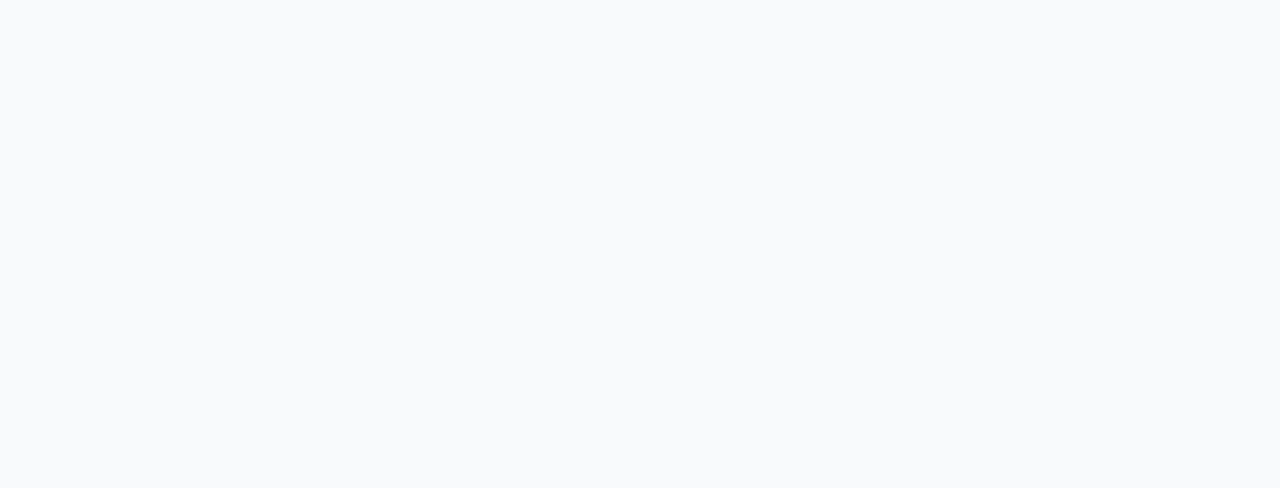
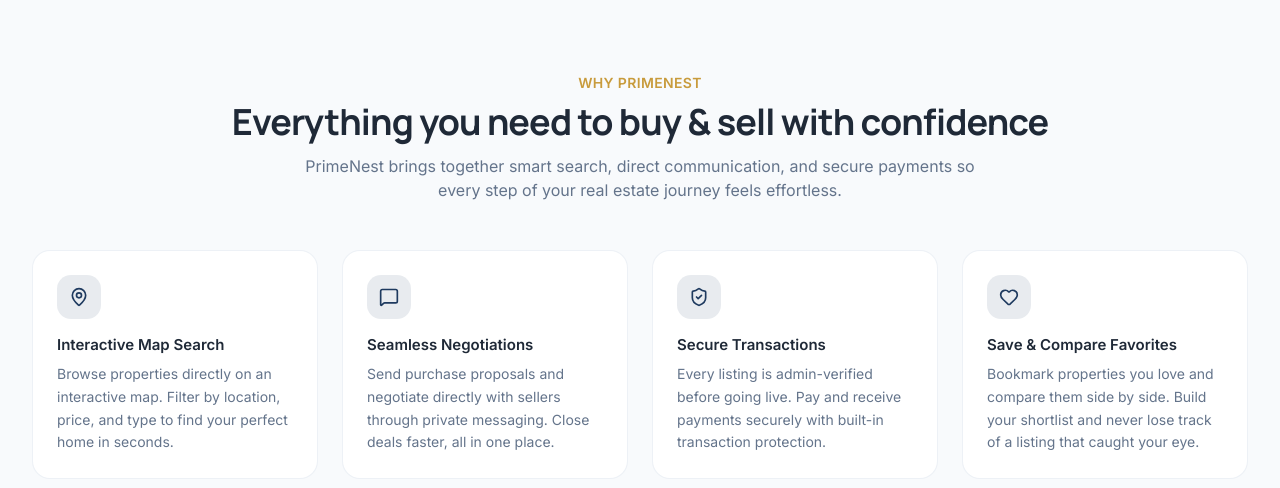
Before and after one commit to arafatYasir/PrimeNest, a React (Vite) app in the folder frontend/: page / in a window 1280 px wide. Shown: the part 1798-2286 px from the top of the page. Before the commit the page ends 1768 px from the top, so only its background shows below. Built offline with nearby package versions, Linux system fonts and the light colour scheme; no server answers.

Commit message:
Added 'Why Choose Us' section

```diff
--- /dev/null
+++ b/frontend/src/components/home/FeatureCard.tsx
@@ -0,0 +1,31 @@
+import type { LucideIcon } from "lucide-react";
+
+interface FeatureCardProps {
+    icon: LucideIcon;
+    title: string;
+    description: string;
+}
+
+function FeatureCard({ icon: Icon, title, description }: FeatureCardProps) {
+    return (
+        <div
+            className="flex flex-col items-start rounded-2xl border border-border/60 bg-card p-6
+                 transition-all duration-300 ease-out
+                 hover:shadow-lg hover:shadow-black/6 hover:border-border"
+        >
+            <div className="flex h-11 w-11 items-center justify-center rounded-xl bg-primary/10">
+                <Icon className="h-5 w-5 text-primary" strokeWidth={2} />
+            </div>
+
+            <h3 className="mt-4 text-[15px] font-semibold text-text leading-snug">
+                {title}
+            </h3>
+
+            <p className="mt-2 text-sm leading-relaxed text-text-secondary">
+                {description}
+            </p>
+        </div>
+    );
+}
+
+export default FeatureCard;
--- a/frontend/src/components/home/FeaturedProperties.tsx
+++ b/frontend/src/components/home/FeaturedProperties.tsx
@@ -27,7 +27,7 @@
     }
 
     return (
-        <section className="bg-background">
+        <section>
             <Container>
                 <div className="flex flex-col items-start justify-between gap-6 sm:flex-row sm:items-center">
                     <div>
--- /dev/null
+++ b/frontend/src/components/home/WhyChooseUs.tsx
@@ -0,0 +1,36 @@
+import { FEATURES } from "@/lib/data";
+import FeatureCard from "./FeatureCard";
+import Container from "../Container";
+
+function WhyChooseUs() {
+    return (
+        <section>
+            <Container>
+                {/* ---- Header ---- */}
+                <div className="text-center">
+                    <span className="text-sm font-semibold tracking-wide text-accent uppercase">
+                        Why PrimeNest
+                    </span>
+                    <h2 className="mt-2 font-heading text-3xl font-bold tracking-tight text-text sm:text-4xl">
+                        Everything you need to buy & sell with confidence
+                    </h2>
+                    <p className="mx-auto mt-3 max-w-2xl text-base text-text-secondary">
+                        PrimeNest brings together smart search, direct communication, and
+                        secure payments so every step of your real estate journey feels effortless.
+                    </p>
+                </div>
+
+                {/* ---- Cards ---- */}
+                <div className="mt-12 grid gap-6 justify-items-center" style={{
+                    gridTemplateColumns: "repeat(auto-fit, minmax(280px, 1fr))"
+                }}>
+                    {FEATURES.map((feature) => (
+                        <FeatureCard key={feature.title} {...feature} />
+                    ))}
+                </div>
+            </Container>
+        </section>
+    );
+}
+
+export default WhyChooseUs;
--- /dev/null
+++ b/frontend/src/lib/data.ts
@@ -0,0 +1,29 @@
+import { Heart, MapPin, MessageSquare, ShieldCheck } from "lucide-react";
+
+export const FEATURES = [
+    {
+        icon: MapPin,
+        title: "Interactive Map Search",
+        description:
+            "Browse properties directly on an interactive map. Filter by location, price, and type to find your perfect home in seconds.",
+    },
+    {
+        icon: MessageSquare,
+        title: "Seamless Negotiations",
+        description:
+            "Send purchase proposals and negotiate directly with sellers through private messaging. Close deals faster, all in one place.",
+    },
+    {
+        icon: ShieldCheck,
+        title: "Secure Transactions",
+        description:
+            "Every listing is admin-verified before going live. Pay and receive payments securely with built-in transaction protection.",
+    },
+    {
+        icon: Heart,
+        title: "Save & Compare Favorites",
+        description:
+            "Bookmark properties you love and compare them side by side. Build your shortlist and never lose track of a listing that caught your eye.",
+    }
+
+];
--- a/frontend/src/pages/HomePage.tsx
+++ b/frontend/src/pages/HomePage.tsx
@@ -1,5 +1,6 @@
 import FeaturedProperties from "@/components/home/FeaturedProperties"
 import Hero from "@/components/home/Hero"
+import WhyChooseUs from "@/components/home/WhyChooseUs"
 
 const HomePage = () => {
     return (
@@ -9,6 +10,9 @@
 
             {/* ---- Featured Properties Section ---- */}
             <FeaturedProperties />
+
+            {/* ---- Why Choose Us Section ---- */}
+            <WhyChooseUs />
         </>
     )
 }
```
